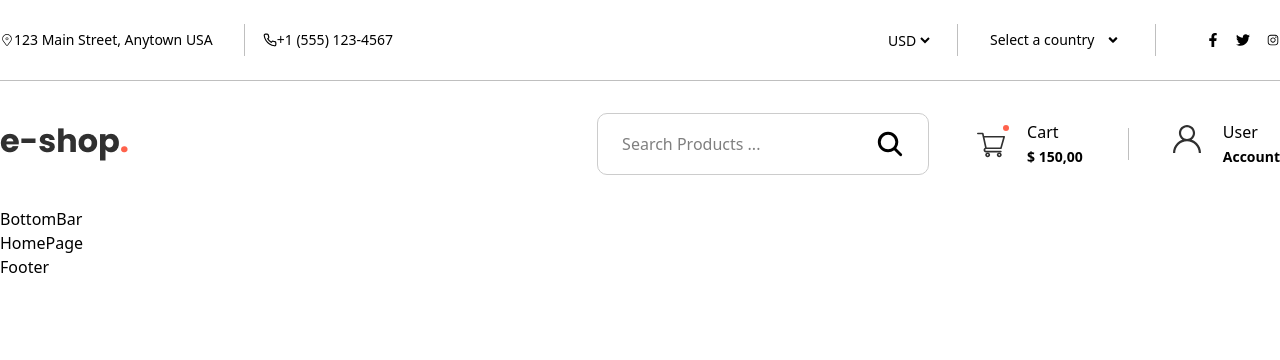
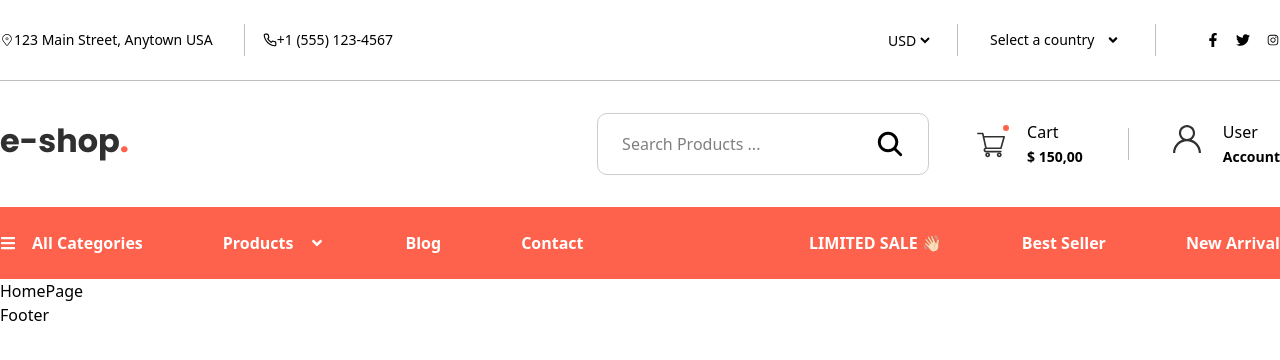
Before and after one commit to mn-sohel/eshop_practice, a React (Vite) app: page / in a window 1280 px wide. Shown: the top 360 px of the page. Built offline with nearby package versions, Linux system fonts and the light colour scheme.

Commit message:
header bottombar part done
header bottombar- part-6

```diff
--- a/src/components/header/BottomBar.jsx
+++ b/src/components/header/BottomBar.jsx
@@ -1,8 +1,45 @@
 import React from 'react'
+import Container from '../commonLayouts/Container'
+import { Link } from 'react-router-dom'
+import { FaAngleDown, FaBars } from 'react-icons/fa'
 
 const BottomBar = () => {
   return (
-    <div>BottomBar</div>
+    <div className='bg-[#FF624C]'>
+      <Container>
+        <div className='flex justify-between items-center py-6'>
+          <div>
+            <ul className='flex items-center gap-20 font-["Montserrat"] font-bold text-base leading-6 text-white'>
+              <li>
+                <Link className='flex items-center gap-x-4' to={"/product-details"}><FaBars />All Categories</Link>
+              </li>
+              <li>
+                <Link className='flex items-center gap-x-4' to={"/product-list"}>Products<FaAngleDown /></Link>
+              </li>
+              <li>
+                <Link to={"/blog"}>Blog</Link>
+              </li>
+              <li>
+                <Link to={"/contact"}>Contact</Link>
+              </li>
+            </ul>
+          </div>
+          <div>
+            <ul className='flex items-center gap-20 font-["Montserrat"] font-bold text-base leading-6 text-white'>
+              <li>
+                <Link className='flex items-center gap-x-4' to={"#"}>LIMITED SALE 👋🏻</Link>
+              </li>
+              <li>
+                <Link to={"#"}>Best Seller</Link>
+              </li>
+              <li>
+                <Link to={"#"}>New Arrival</Link>
+              </li>
+            </ul>
+          </div>
+        </div>
+      </Container>
+    </div>
   )
 }
 
```
